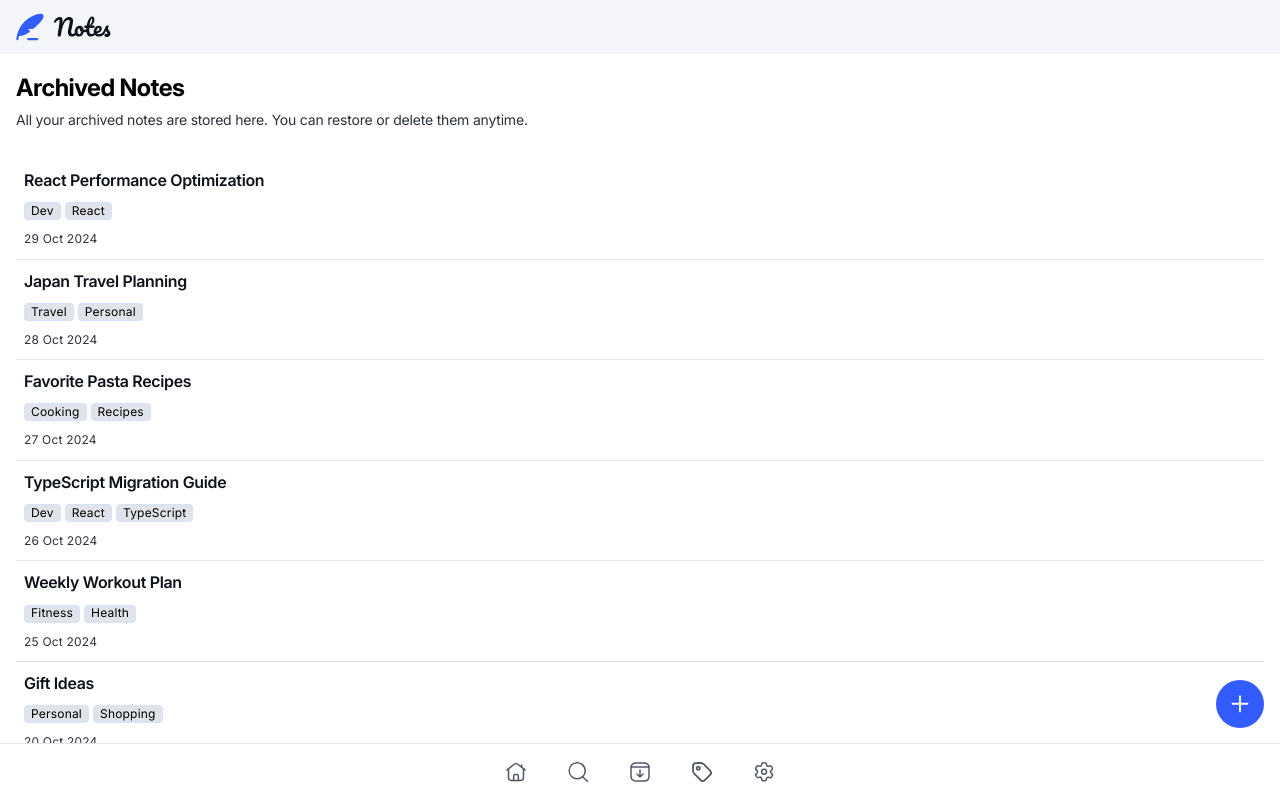
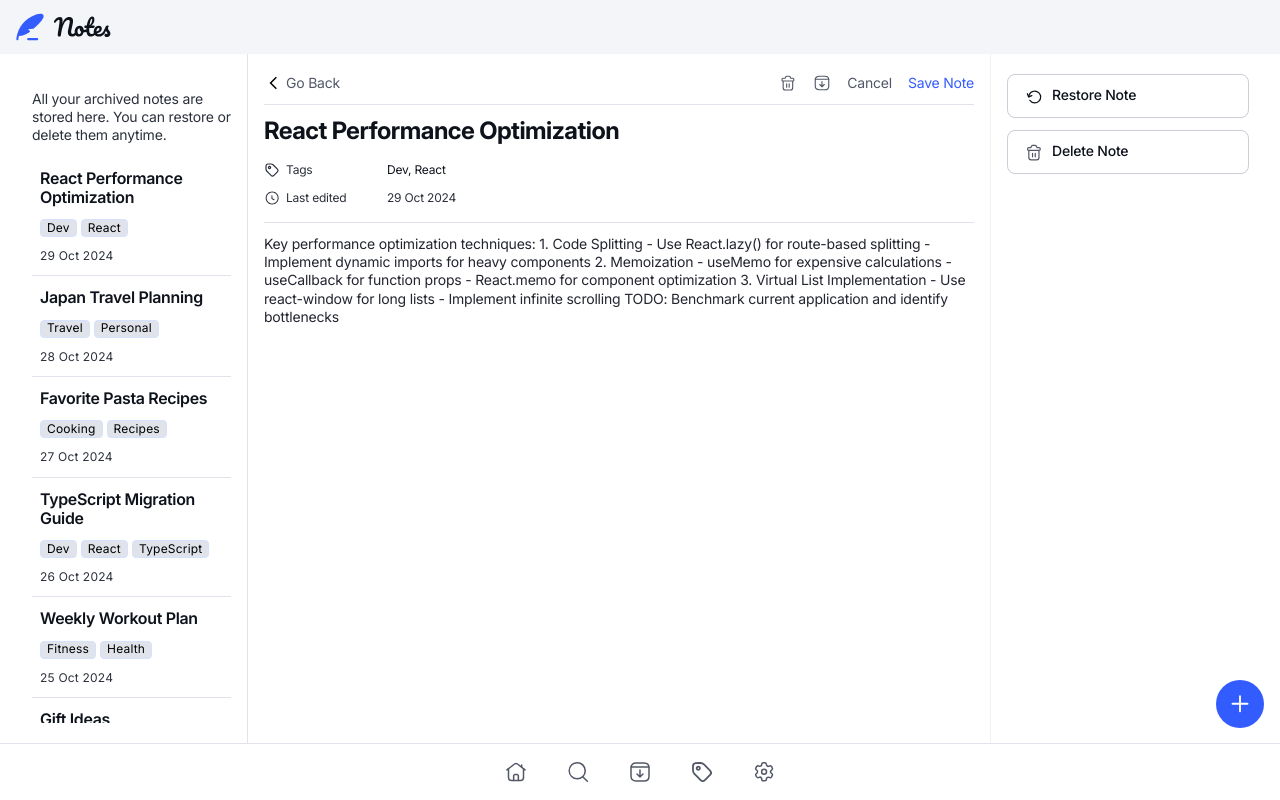
Before and after one commit to JyrexRonaldo/note-taking-web-app, a React (Vite) app in the folder frontend/: page /archived-notes in a window 1280 px wide. Shown: the top 800 px of the page. Built offline with nearby package versions, Linux system fonts and the light colour scheme.

Commit message:
Make archived notes page responsive

```diff
--- a/frontend/src/components/ArchivedNotes/ArchivedNotes.tsx
+++ b/frontend/src/components/ArchivedNotes/ArchivedNotes.tsx
@@ -2,6 +2,7 @@ import NoteTab from "../NoteTab/NoteTab";
 import data from "../../data";
 import NewNoteButton from "../NewNoteButton/NewNoteButton";
 import { Fragment } from "react/jsx-runtime";
+import NotePage from "../NotePage/NotePage";
 
 function ArchivedNotes() {
   const allNotes: { title: string; tags: string[]; lastEdited: string }[] = [];
@@ -16,7 +17,7 @@ function ArchivedNotes() {
   const noteitemsArray: React.JSX.Element[] = [];
   allNotes.forEach((note, index) => {
     noteitemsArray.push(
-      < Fragment key={index}>
+      <Fragment key={index}>
         <NoteTab
           title={note.title}
           tags={note.tags}
@@ -30,19 +31,93 @@ function ArchivedNotes() {
   });
 
   return (
-    <div className="flex flex-col gap-[16px] px-[16px] pt-[20px]">
-      <div className="flex flex-col gap-[8px]">
-        <p className="h-[29px] w-[343px] font-inter text-[24px]/[120%] font-bold tracking-[-0.5px] dark:text-white">
+    <>
+      <div className="gap-[16px] px-[16px] py-[20px] max-lg:flex max-lg:flex-col sm:max-lg:px-[32px] sm:max-lg:py-[24px] lg:hidden">
+        {/* <div className="flex flex-col gap-[8px]"> */}
+        <p className="w-full font-inter text-[24px]/[120%] font-bold tracking-[-0.5px] dark:text-white">
           Archived Notes
         </p>
-        <p className="h-[36px] min-w-[343px] font-inter text-[14px]/[130%] tracking-[-0.2px] text-[#2B303B] dark:text-[#E0E4EA]">
+        <p className="w-full font-inter text-[14px]/[130%] tracking-[-0.2px] text-[#2B303B] dark:text-[#E0E4EA]">
           All your archived notes are stored here. You can restore or delete
           them anytime.
         </p>
+        {/* </div> */}
+        <div className="flex flex-col gap-[4px]">{noteitemsArray}</div>
+        {/* <NewNoteButton /> */}
+        <div className="fixed right-[16px] bottom-[72px] sm:max-lg:right-[35px] sm:max-lg:bottom-[104px]">
+          <NewNoteButton />
+        </div>
       </div>
-      <div className="flex flex-col gap-[4px]">{noteitemsArray}</div>
-      <NewNoteButton />
-    </div>
+      <div className="h-full max-lg:hidden">
+        <div className="flex h-full pr-[32px]">
+          <div className="flex flex-col gap-[16px] border-r border-r-[#E0E4EA] py-[20px] pr-[16px] pl-[32px] max-lg:hidden dark:border-r-[#232530]">
+            <div className="w-min">
+              <NewNoteButton />
+            </div>
+            <p className="w-full font-inter text-[14px]/[130%] tracking-[-0.2px] text-[#2B303B] dark:text-[#E0E4EA]">
+              All your archived notes are stored here. You can restore or delete
+              them anytime.
+            </p>
+            <div className="flex h-[200px] grow scrollbar-none flex-col gap-[4px] overflow-scroll">
+              {noteitemsArray}
+            </div>
+          </div>
+          <div className="grow">
+            <NotePage />
+          </div>
+          <div className="flex w-[258px] shrink-0 flex-col gap-[12px] border-l border-l-[#F0F0F0] py-[20px] pr-[0px] pl-[16px] *:flex *:h-[44px] *:w-[242px] *:gap-[8px] *:rounded-[8px] *:border *:border-[#CACFD8] *:px-[16px] *:py-[12px] dark:border-l-[#232530] *:dark:border-[#525866] **:dark:text-white">
+            <button type="button">
+              {/* <img className="size-[20px]" src={archiveIconUrl} alt="" /> */}
+              <svg
+                xmlns="http://www.w3.org/2000/svg"
+                width="24"
+                height="24"
+                fill="none"
+                viewBox="0 0 24 24"
+                className="size-[20px] fill-[#0E121B] dark:fill-white"
+              >
+                <path
+                  // fill="#0E121B"
+                  fill-rule="evenodd"
+                  d="M3.708 7.404a.75.75 0 0 1 .983.398l1.316 3.114L9.1 9.608a.75.75 0 0 1 .584 1.382L5.9 12.59a.75.75 0 0 1-.983-.4L3.309 8.387a.75.75 0 0 1 .4-.982Z"
+                  clip-rule="evenodd"
+                />
+                <path
+                  // fill="#0E121B"
+                  fill-rule="evenodd"
+                  d="M12.915 5.664c-3.447 0-6.249 2.746-6.335 6.16a.75.75 0 0 1-1.5-.038c.108-4.228 3.575-7.622 7.835-7.622a7.838 7.838 0 0 1 7.835 7.835 7.833 7.833 0 0 1-7.835 7.835 7.843 7.843 0 0 1-6.457-3.384.75.75 0 1 1 1.232-.856 6.343 6.343 0 0 0 5.225 2.74 6.333 6.333 0 0 0 6.335-6.335 6.339 6.339 0 0 0-6.335-6.335Z"
+                  clip-rule="evenodd"
+                />
+              </svg>
+              <p className="font-inter text-[14px]/[120%] font-medium tracking-[-0.2px] text-[#0E121B]">
+                Restore Note
+              </p>
+            </button>
+            <button>
+              <svg
+                xmlns="http://www.w3.org/2000/svg"
+                width="24"
+                height="25"
+                fill="none"
+                viewBox="0 0 24 25"
+                className="size-[20px] stroke-[#525866] dark:stroke-white"
+              >
+                <path
+                  // stroke="#525866"
+                  stroke-linecap="round"
+                  stroke-linejoin="round"
+                  stroke-width="1.5"
+                  d="m14.852 3.879.818 1.785h2.64c.811 0 1.47.658 1.47 1.47V8.22c0 .555-.45 1.005-1.006 1.005H5.005C4.45 9.226 4 8.776 4 8.221V7.133c0-.811.658-1.47 1.47-1.47h2.639l.818-1.784c.246-.536.78-.879 1.37-.879h3.185c.59 0 1.125.343 1.37.879ZM18.24 9.3v8.686c0 1.665-1.333 3.014-2.977 3.014H8.517c-1.644 0-2.977-1.349-2.977-3.014V9.301M10.2 12.816v4.509m3.38-4.509v4.509"
+                />
+              </svg>
+              <p className="font-inter text-[14px]/[120%] font-medium tracking-[-0.2px] text-[#0E121B]">
+                Delete Note
+              </p>
+            </button>
+          </div>
+        </div>
+      </div>
+    </>
   );
 }
 
```
